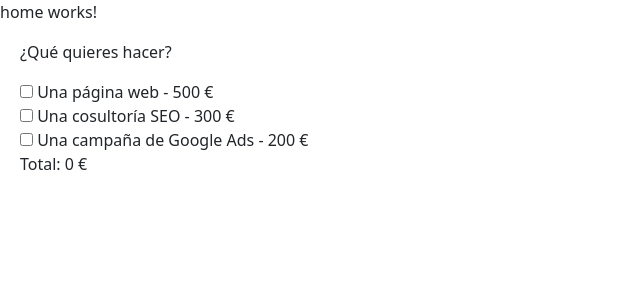
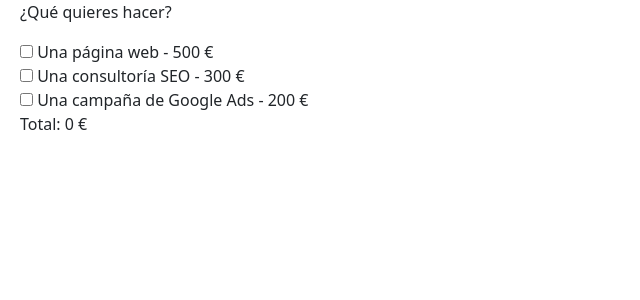
Before and after one commit to LolaSeoane/Sprint-7, an Angular app: page / in a window 1280 px wide. Shown: the top 300 px of the page, without its empty margins (0-640 px from the left). Built offline with nearby package versions, Linux system fonts and the light colour scheme.

Commit message:
Ejercicio2 ok

```diff
--- a/src/app/app.module.ts
+++ b/src/app/app.module.ts
@@ -12,7 +12,7 @@
   declarations: [
     AppComponent,
     HomeComponent,
-    PanellComponent
+    PanellComponent,
   ],
   imports: [
     BrowserModule,
--- a/src/app/home/home.component.css
+++ b/src/app/home/home.component.css
@@ -1,3 +1,8 @@
 .services{
     margin-left: 20px;
+
 }
+
+  .services label {
+    display: block;
+}
--- a/src/app/home/home.component.html
+++ b/src/app/home/home.component.html
@@ -1,9 +1,9 @@
-<p>home works!</p>
+<!--<p>home works!</p>
 
 
 <div class="services">
     <p>¿Qué quieres hacer?</p>
-<form>
+<form #myForm="ngForm">
     <div *ngFor="let service of services; index as i;">
         <label>
             <input type="checkbox" [(ngModel)]="service.selected" (change)="sumTotalPrices()" name="service">
@@ -22,4 +22,30 @@
 
     </div>
 </form>
+<p>Total: {{totalSum}} €</p>-->
+<div class="services">
+    <p>¿Qué quieres hacer?</p>
+    <form [formGroup]="myForm">
+        <label>
+            <input type="checkbox" formControlName="selectedService0"
+                (change)="services[0].selected = myForm.get('selectedService0')?.value">
+            {{services[0].name}} - {{services[0].price}} €
+        </label>
+        <label>
+            <input type="checkbox" formControlName="selectedService1"
+                (change)="services[1].selected = myForm.get('selectedService1')?.value">
+            {{services[1].name}} - {{services[1].price}} €
+        </label>
+        <label>
+            <input type="checkbox" formControlName="selectedService2"
+                (change)="services[2].selected = myForm.get('selectedService2')?.value">
+            {{services[2].name}} - {{services[2].price}} €
+        </label>
+    </form>
+
+    <div *ngIf="myForm.get('selectedService0')?.value">
+        <app-panell></app-panell>
+    </div>
+
     <p>Total: {{totalSum}} €</p>
+</div>
--- a/src/app/home/home.component.ts
+++ b/src/app/home/home.component.ts
@@ -1,8 +1,9 @@
 
 
-import { Component,OnInit } from '@angular/core';
+/*import { Component,OnInit } from '@angular/core';
 import { PanelService } from '../services/panel.service';
 import { Subject } from 'rxjs';
+import { FormBuilder, FormGroup, FormArray } from '@angular/forms';
 
 interface service {
   name: string;
@@ -16,21 +17,22 @@
   styleUrls: ['./home.component.css'],
 })
 export class HomeComponent {
-
+  myForm!: FormGroup;
   totalSum: number = 0;
   totalpanel = this.panelService.totalp;
   totalpSubject: Subject<number> = new Subject<number>();
 
-  constructor(private panelService: PanelService) {
+  constructor(private panelService: PanelService, private fb: FormBuilder) {
+        this.sumTotalPrices();
 
-
-      this.sumTotalPrices();
-
+  }
+  ngOnInit() {
+    this.myForm = this.fb.group({});
   }
 
   services: service[] = [
     { name: 'Una página web', price: 500, selected: false },
-    { name: 'Una cosultoría SEO', price: 300, selected: false },
+    { name: 'Una consultoría SEO', price: 300, selected: false },
     { name: 'Una campaña de Google Ads', price: 200, selected: false },
   ];
 
@@ -51,5 +53,50 @@
     });
   }
 
+  }*/
+  import { Component,OnInit } from '@angular/core';
+  import { PanelService } from '../services/panel.service';
+  import { FormBuilder, FormGroup, FormArray,FormControl } from '@angular/forms';
 
+  interface service {
+    name: string;
+    price: number;
+    selected: boolean;
   }
+
+  @Component({
+    selector: 'app-home',
+    templateUrl: './home.component.html',
+    styleUrls: ['./home.component.css'],
+  })
+  export class HomeComponent {
+    services: any[] = [
+      { name: 'Una página web', price: 500, selected: false },
+      { name: 'Una consultoría SEO', price: 300, selected: false },
+      { name: 'Una campaña de Google Ads', price: 200, selected: false },
+    ];
+    myForm: FormGroup;
+    totalpanel = this.panelService.totalp;
+    constructor(private formBuilder: FormBuilder, private panelService: PanelService) {
+      this.myForm = this.formBuilder.group({
+        selectedService0: new FormControl(false),
+        selectedService1: new FormControl(false),
+        selectedService2: new FormControl(false)
+      });
+    }
+    get selectedService0() {
+      return this.myForm.get('selectedService0');
+    }
+
+    get totalSum() {
+      let sum = this.services.reduce((acc, curr) => {
+        return curr.selected ? acc + curr.price : acc;
+      }, 0);
+
+      if (this.services[0].selected) {
+        sum += this.panelService.totalp;
+      }
+
+      return sum;
+    }
+  }
--- a/src/app/panell/panell.component.html
+++ b/src/app/panell/panell.component.html
@@ -1,17 +1,16 @@
 
-<p>panell works!</p>
 <div class="form-container">
-  <form >
+  <form [formGroup]="form">
     <div class="row mb-3">
       <label for="pagNumber" class="col-sm-3 col-form-label">Número de páginas</label>
       <div class="col-sm-6">
-        <input type="number" class="form-control" id="inputPagNumber" formControlName="pages" min="1"[(ngModel)]="pagesNumber">
+        <input type="number" class="form-control" id="inputPagNumber" formControlName="pages" min="1">
       </div>
     </div>
     <div class="row mb-3">
       <label for="languagesNumber" class="col-sm-3 col-form-label">Número de idiomas</label>
       <div class="col-sm-6">
-        <input type="number" class="form-control" id="inputLanguagesNumber" formControlName="languages" min="1" [(ngModel)]="languageNumber">
+        <input type="number" class="form-control" id="inputLanguagesNumber" formControlName="languages" min="1">
       </div>
     </div>
   </form>
--- a/src/app/panell/panell.component.ts
+++ b/src/app/panell/panell.component.ts
@@ -1,5 +1,8 @@
-import { Component, Output } from '@angular/core';
-import { PanelService } from '../services/panel.service';
+import { PanelService } from './../services/panel.service';
+import { FormBuilder, FormGroup, Validators } from '@angular/forms';
+import { Component, OnInit } from '@angular/core';
+
+
 
 @Component({
   selector: 'app-panell',
@@ -7,31 +10,55 @@
   styleUrls: ['./panell.component.css']
 })
 
-export class PanellComponent {
-  pagesNumber:number=0;
-  languageNumber:number=0;
+/*export class PanellComponent implements OnInit {
+  pagesNumber: number = 1;
+  languageNumber: number = 1;
+  form!: FormGroup;
 
-  constructor(private tp:PanelService){
-      this.obtainN();
-
+  constructor(private fb: FormBuilder, private tp: PanelService) { }
+  ngOnInit() {
+    this.form = this.fb.group({
+      pages: [1, Validators.required],
+      languages: [1, Validators.required]
+    });
   }
 
-  obtainN():void{
-    let pagesN = <HTMLInputElement> document.getElementById("inputPagNumber")
-    if(pagesN){
+  obtainN(): void {
+    const pagesN = <HTMLInputElement>document.getElementById("inputPagNumber")
+    if (pagesN) {
       this.pagesNumber = parseInt(pagesN.value);
 
     }
-    let langN = <HTMLInputElement> document.getElementById("inputLanguagesNumber")
-    if(langN){
+    const langN = <HTMLInputElement>document.getElementById("inputLanguagesNumber")
+    if (langN) {
       this.languageNumber = parseInt(langN.value);
 
     }
 
-    if(this.pagesNumber > 0 && this.languageNumber > 0){
-      this.tp.calculate(this.pagesNumber,this.languageNumber);
+    if (this.pagesNumber > 0 || this.languageNumber > 0) {
+      const total = this.tp.calculate(this.pagesNumber, this.languageNumber);
+
     }
   }
+}*/
 
+export class PanellComponent {
+  form: FormGroup;
 
+  constructor(private fb: FormBuilder, private PanelService: PanelService) {
+    this.form = this.fb.group({
+      pages: [1, Validators.required],
+      languages: [1, Validators.required]
+    });
+
+    this.form.valueChanges.subscribe(value => {
+      this.getValue();
+    });
+  }
+
+  getValue() {
+    const pages = this.form.get('pages')?.value;
+    const languages = this.form.get('languages')?.value;
+    this.PanelService.calculate(pages, languages);
+  }
 }
--- a/src/app/services/panel.service.ts
+++ b/src/app/services/panel.service.ts
@@ -7,7 +7,7 @@
 export class PanelService {
 
   public totalp: number = 30;
-  public panel:number = 0;
+
 
   calculate(pn: number, ln: number): number {
     this.totalp = pn * ln * 30;
```
